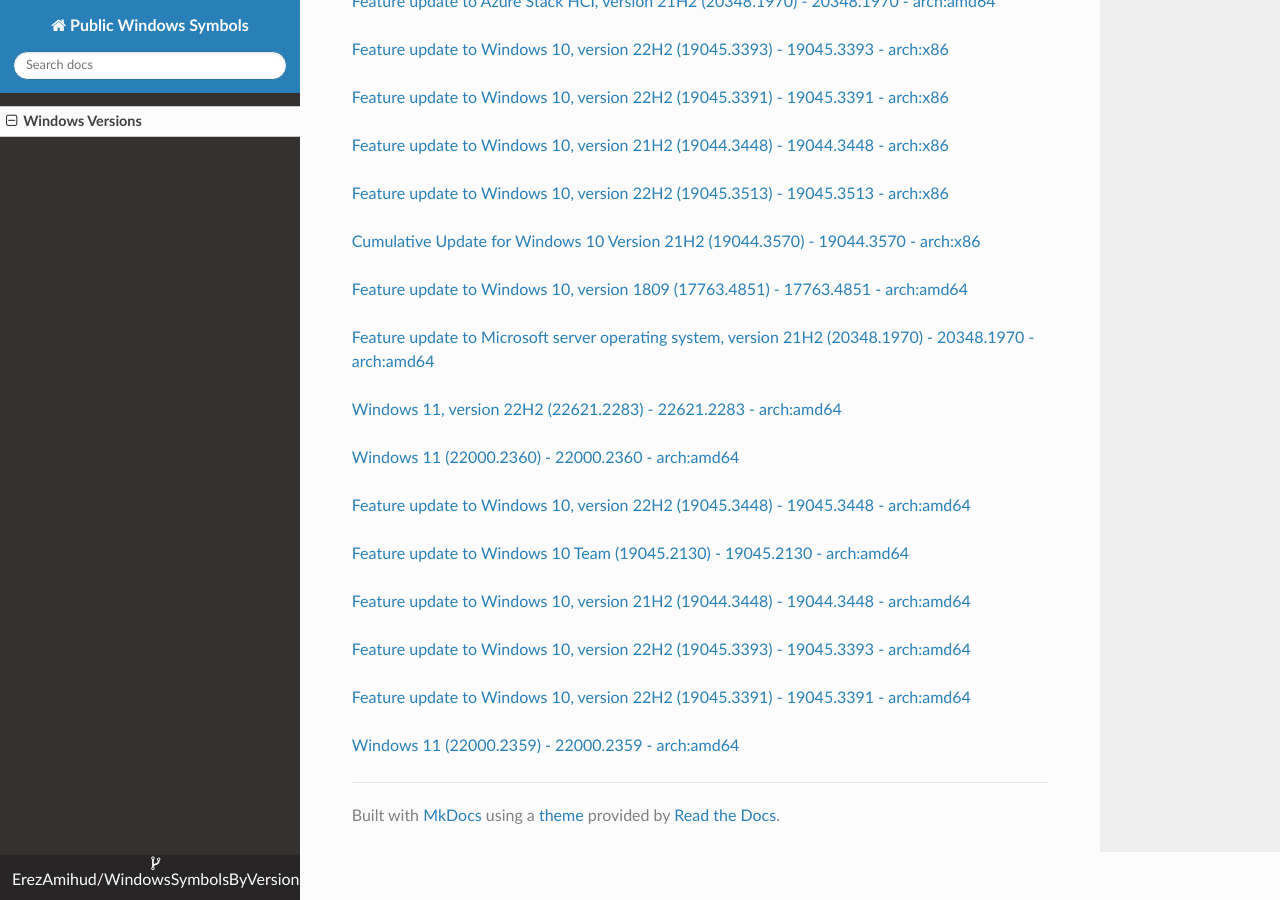
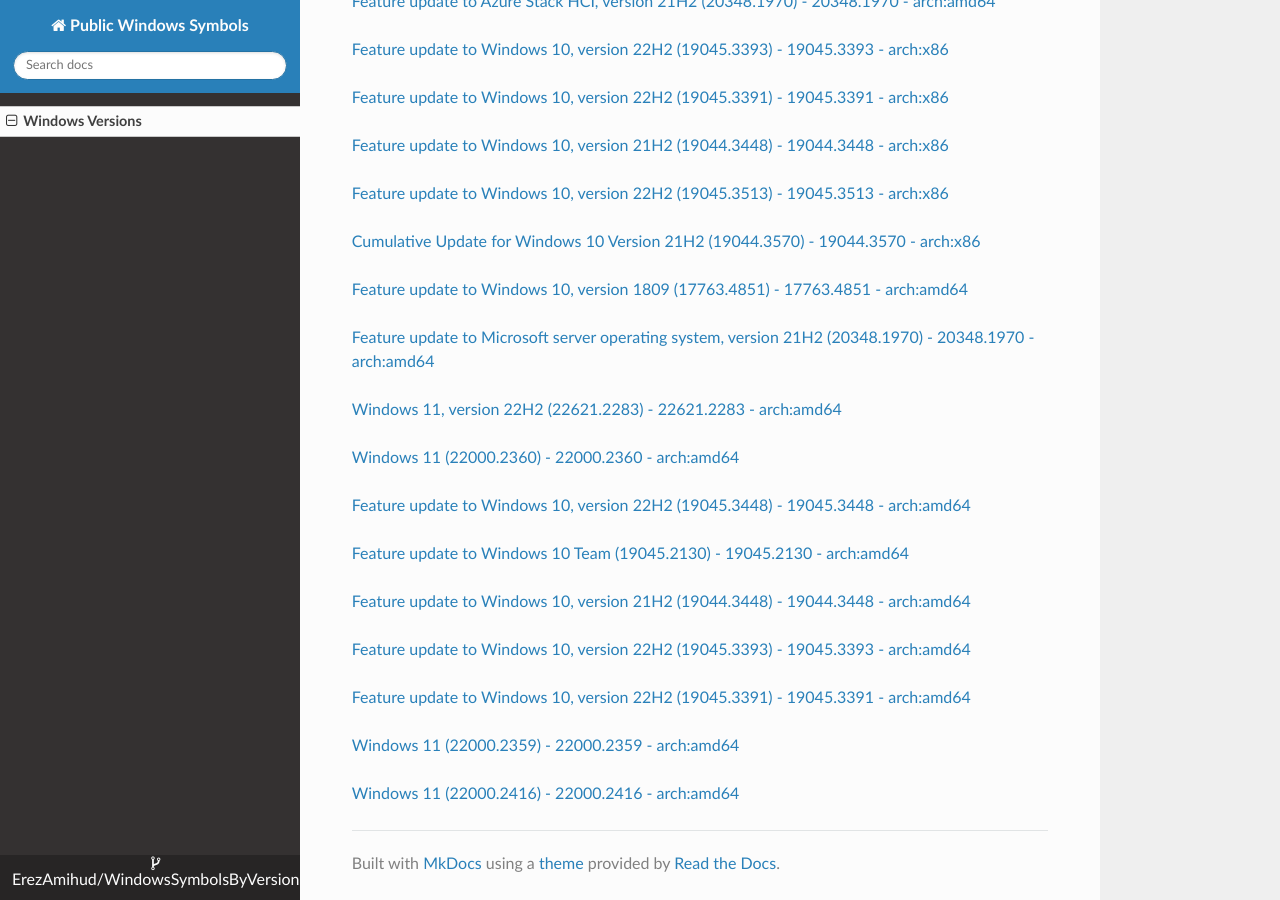
Before and after one commit to ErezAmihud/WindowsSymbolsByVersion, an MkDocs documentation site: the page built from docs/index.md, in a window 1280 px wide and 900 px high, scrolled down 25373 px. Built offline with MkDocs 1.6.1, drawn with Linux system fonts in a browser that asks for light colours; nearby versions of some CDN libraries.

Commit message:
Automated commit, add manifest for b6f79780-59ff-4e15-8f13-f4766e39f48c

```diff
--- a/docs/index.md
+++ b/docs/index.md
@@ -1438,3 +1438,6 @@
 
 
 [Windows 11 (22000.2359) - 22000.2359 - arch:amd64](https://github.com/ErezAmihud/WindowsSymbolsByVersion/blob/main/manifests/ab25f495-c632-4a8a-b2b9-7f986a2822a3.manifest)
+
+
+[Windows 11 (22000.2416) - 22000.2416 - arch:amd64](https://github.com/ErezAmihud/WindowsSymbolsByVersion/blob/main/manifests/b6f79780-59ff-4e15-8f13-f4766e39f48c.manifest)
```
Also changed, not shown: process_builds.json (+1 -1 lines).
